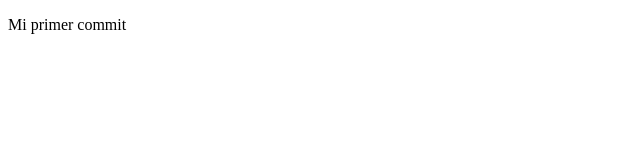
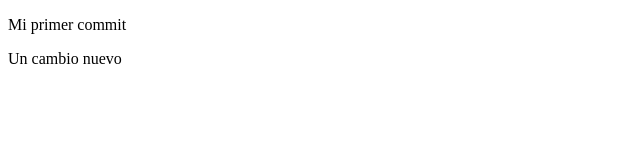
Before and after one commit to Yolmy25/DesarrolloSoftware2git, a plain HTML site: page index.html in a window 1280 px wide. Shown: the full height of the page, 0-640 px from the left. Drawn offline with Linux system fonts and the light colour scheme.

Commit message:
Ahora el index.html tiene codigo html

```diff
--- a/index.html
+++ b/index.html
@@ -4,9 +4,10 @@
     <meta charset="UTF-8">
     <meta http-equiv="X-UA-Compatible" content="IE=edge">
     <meta name="viewport" content="width=device-width, initial-scale=1.0">
-    <title>Document</title>
+    <title>Primera pagina</title>
 </head>
 <body>
     <p>Mi primer commit</p>
+    <p>Un cambio nuevo</p>
 </body>
 </html>
```
